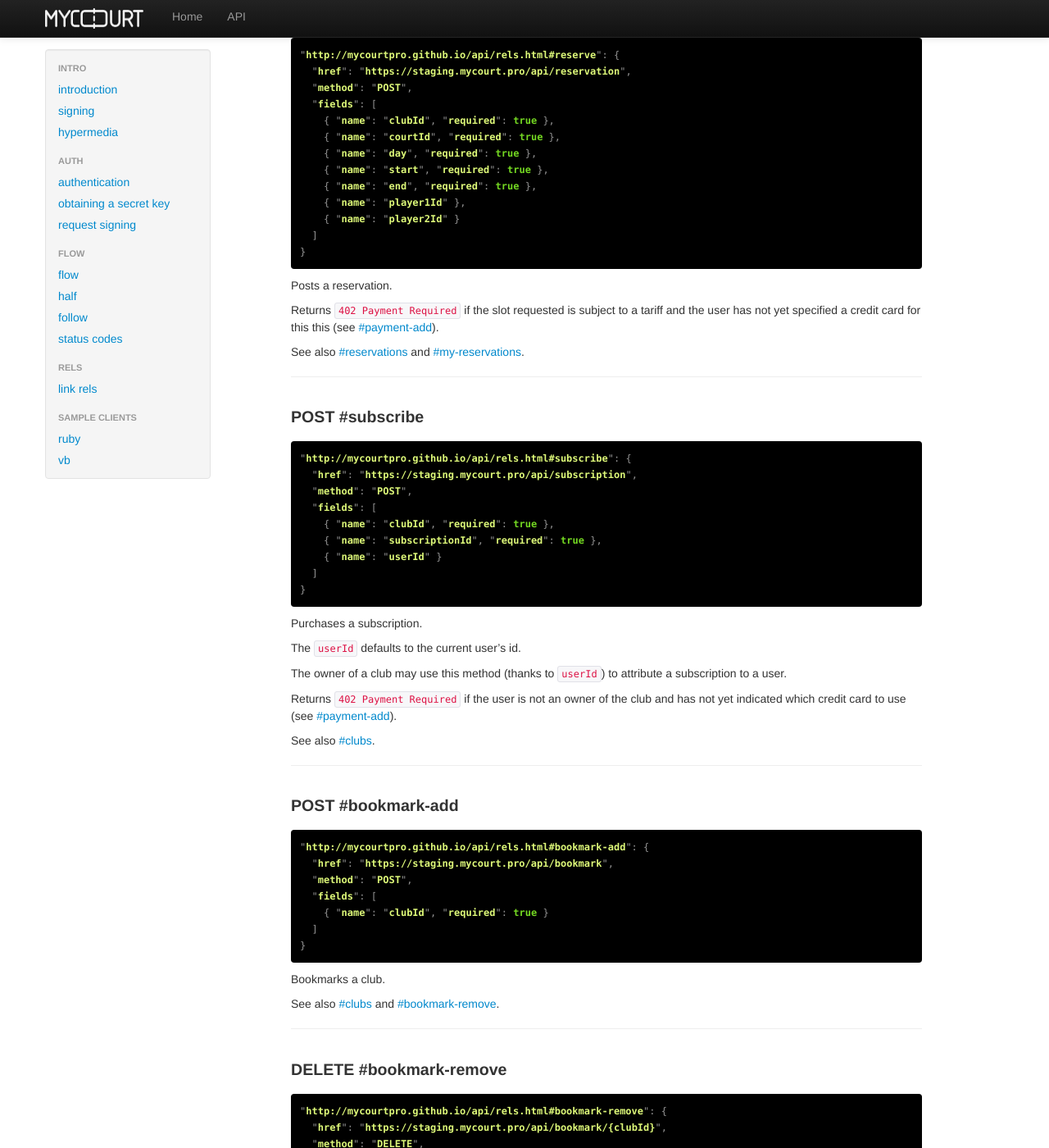
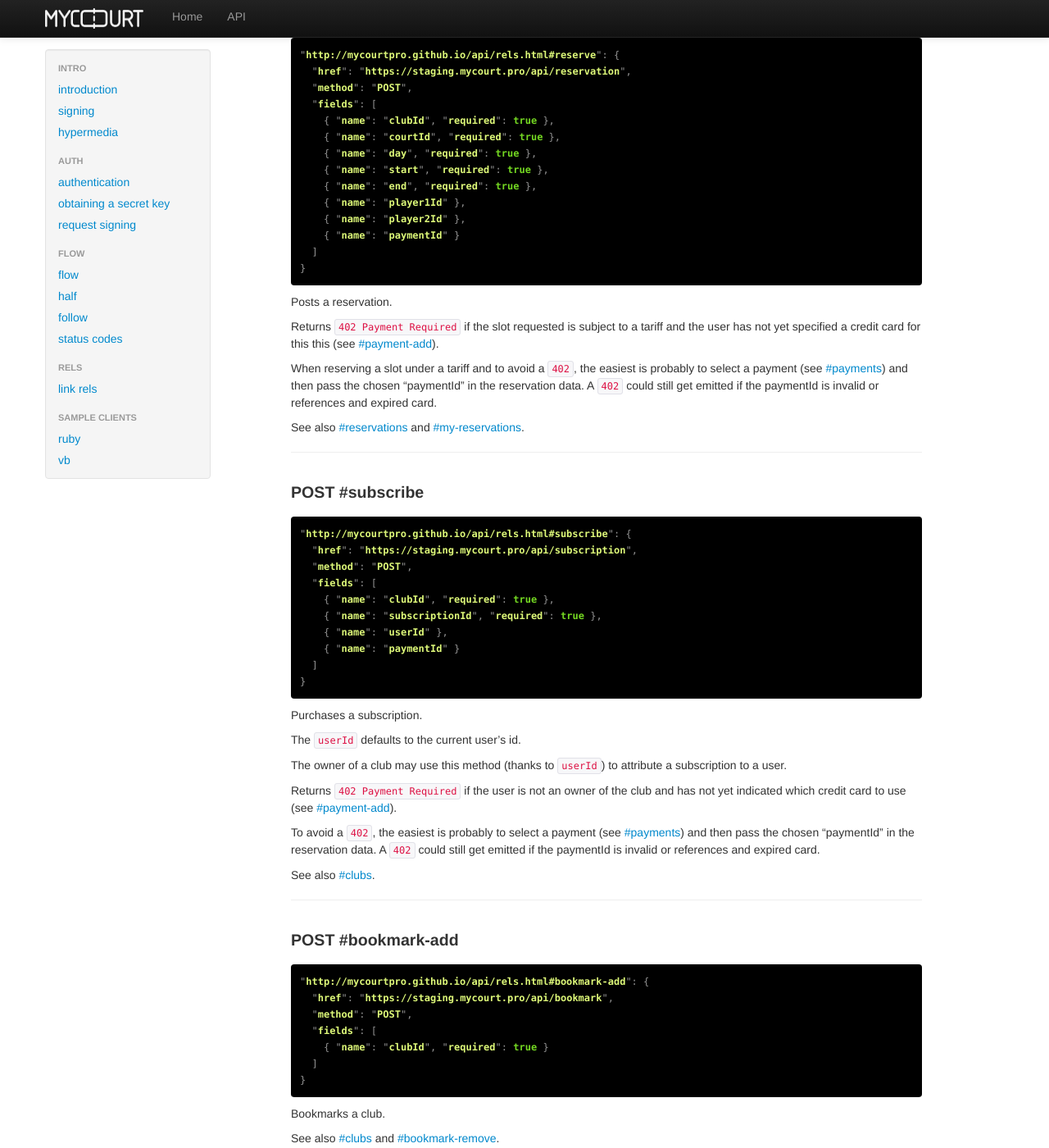
Before and after one commit to mycourtpro/mycourtpro.github.io, a Jekyll site: the page built from api/rels.md, in a window 1280 px wide and 1400 px high, scrolled down 1712 px. Shown: the whole window at 82% size. Built offline with Jekyll 4.4.1, drawn with Linux system fonts in a browser that asks for light colours.

Commit message:
add paymentId to #reserve and #subscribe

````diff
--- a/api/rels.md
+++ b/api/rels.md
@@ -112,7 +112,8 @@ See also [#clubs](#clubs) and [#reserve](#reserve).
     { "name": "start", "required": true },
     { "name": "end", "required": true },
     { "name": "player1Id" },
-    { "name": "player2Id" }
+    { "name": "player2Id" },
+    { "name": "paymentId" }
   ]
 }
 {% endhighlight %}
@@ -120,6 +121,8 @@ See also [#clubs](#clubs) and [#reserve](#reserve).
 Posts a reservation.
 
 Returns ```402 Payment Required``` if the slot requested is subject to a tariff and the user has not yet specified a credit card for this this (see [#payment-add](#payment-add)).
+
+When reserving a slot under a tariff and to avoid a ```402```, the easiest is probably to select a payment (see [#payments](#payments)) and then pass the chosen "paymentId" in the reservation data. A ```402``` could still get emitted if the paymentId is invalid or references and expired card.
 
 See also [#reservations](#reservations) and [#my-reservations](#my-reservations).
 
@@ -134,7 +137,8 @@ See also [#reservations](#reservations) and [#my-reservations](#my-reservations)
   "fields": [
     { "name": "clubId", "required": true },
     { "name": "subscriptionId", "required": true },
-    { "name": "userId" }
+    { "name": "userId" },
+    { "name": "paymentId" }
   ]
 }
 {% endhighlight %}
@@ -146,6 +150,8 @@ The ```userId``` defaults to the current user's id.
 The owner of a club may use this method (thanks to ```userId```) to attribute a subscription to a user.
 
 Returns ```402 Payment Required``` if the user is not an owner of the club and has not yet indicated which credit card to use (see [#payment-add](#payment-add)).
+
+To avoid a ```402```, the easiest is probably to select a payment (see [#payments](#payments)) and then pass the chosen "paymentId" in the reservation data. A ```402``` could still get emitted if the paymentId is invalid or references and expired card.
 
 See also [#clubs](#clubs).
 
````
